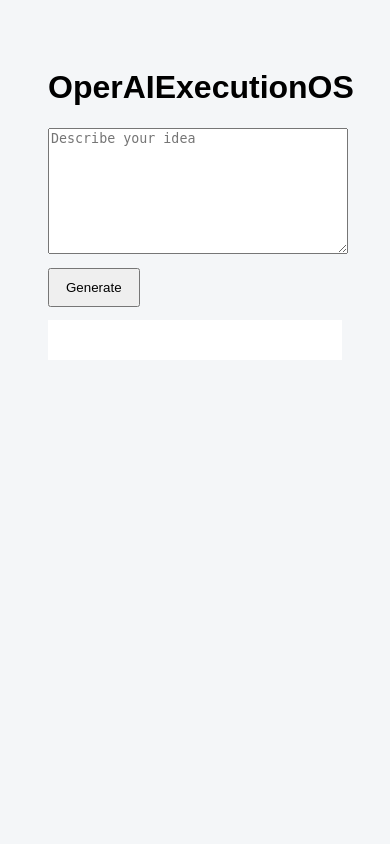
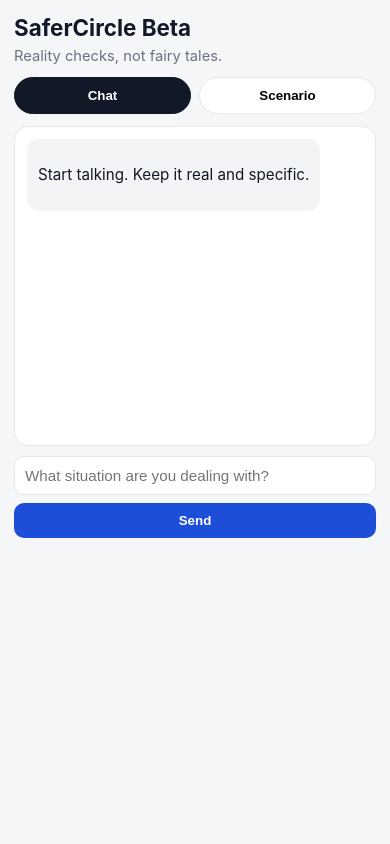
Before and after one commit to sodium23/operAI, a FastAPI app: page / in a window 390 px wide. Run offline with FastAPI, Linux system fonts and the light colour scheme.

Commit message:
Build SaferCircle Beta mobile web app with Gemini chat

```diff
--- a/app/main.py
+++ b/app/main.py
@@ -1,6 +1,11 @@
+import json
+import os
+from urllib import error, request
+
 from fastapi import FastAPI, Request, Response
+from fastapi.middleware.cors import CORSMiddleware
 from fastapi.responses import HTMLResponse
-from fastapi.middleware.cors import CORSMiddleware
+from fastapi.staticfiles import StaticFiles
 from fastapi.templating import Jinja2Templates
 
 from app.clarity import clarity_score, next_question
@@ -26,16 +31,17 @@ app.add_middleware(
 )
 
 # ---------------------------
-# Templates
+# Templates and static files
 # ---------------------------
 
 templates = Jinja2Templates(directory="templates")
+app.mount("/static", StaticFiles(directory="static"), name="static")
 
 
 @app.get("/", response_class=HTMLResponse)
 def home(request: Request):
     return templates.TemplateResponse(
-        "index.html",
+        "safercircle.html",
         {"request": request}
     )
 
@@ -56,8 +62,111 @@ def ensure_list(value):
         return [value]
     return []
 
+
 def ensure_dict(value):
     return value if isinstance(value, dict) else {}
+
+
+def call_gemini_safety_chat(user_message: str):
+    api_key = os.getenv("GEMINI_API_KEY")
+
+    if not api_key:
+        return {
+            "ok": False,
+            "reply": "Set GEMINI_API_KEY first. No excuses.",
+            "error": "GEMINI_API_KEY missing"
+        }
+
+    endpoint = (
+        "https://generativelanguage.googleapis.com/v1beta/models/"
+        f"gemini-1.5-flash:generateContent?key={api_key}"
+    )
+
+    system_tone = (
+        "You are SaferCircle's advisor. Sound like a tough older sister: "
+        "direct, strategic, and no sugarcoating. Give options and consequences. "
+        "Keep replies actionable and concise."
+    )
+
+    payload = {
+        "contents": [
+            {
+                "parts": [
+                    {"text": system_tone},
+                    {"text": f"User message: {user_message}"}
+                ]
+            }
+        ],
+        "generationConfig": {
+            "temperature": 0.6,
+            "maxOutputTokens": 250
+        }
+    }
+
+    req = request.Request(
+        endpoint,
+        data=json.dumps(payload).encode("utf-8"),
+        headers={"Content-Type": "application/json"},
+        method="POST"
+    )
+
+    try:
+        with request.urlopen(req, timeout=25) as response:
+            data = json.loads(response.read().decode("utf-8"))
+
+        candidates = data.get("candidates", [])
+        if not candidates:
+            return {
+                "ok": False,
+                "reply": "Gemini gave nothing back. Ask again, clearer.",
+                "error": "No candidates in Gemini response"
+            }
+
+        parts = candidates[0].get("content", {}).get("parts", [])
+        text = "\n".join(part.get("text", "") for part in parts if part.get("text"))
+
+        if not text:
+            return {
+                "ok": False,
+                "reply": "Response came back empty. Tighten your prompt.",
+                "error": "Gemini response text missing"
+            }
+
+        return {
+            "ok": True,
+            "reply": text
+        }
+
+    except error.HTTPError as exc:
+        body = exc.read().decode("utf-8", errors="ignore")
+        return {
+            "ok": False,
+            "reply": "Gemini call failed. Check your key and quota.",
+            "error": f"HTTP {exc.code}: {body}"
+        }
+    except Exception as exc:
+        return {
+            "ok": False,
+            "reply": "Network or config issue. Fix it and retry.",
+            "error": str(exc)
+        }
+
+
+# ---------------------------
+# SAFERCIRCLE ENDPOINT
+# ---------------------------
+
+@app.post("/safercircle/chat")
+async def safercircle_chat(payload: dict):
+    message = (payload.get("message") or "").strip()
+    if not message:
+        return {
+            "ok": False,
+            "reply": "Say what happened, clearly.",
+            "error": "message missing"
+        }
+
+    return call_gemini_safety_chat(message)
 
 
 # ---------------------------
@@ -227,8 +336,8 @@ async def operai(payload: dict):
             "machine_schema": blueprint.dict()
         }
 
-    except Exception as e:
+    except Exception as exc:
         return {
             "mode": "error",
-            "message": str(e)
+            "message": str(exc)
         }
--- /dev/null
+++ b/static/safercircle.css
@@ -0,0 +1,175 @@
+:root {
+  --bg: #f4f6f8;
+  --card: #ffffff;
+  --text: #111827;
+  --muted: #6b7280;
+  --primary: #111827;
+  --accent: #1d4ed8;
+  --border: #e5e7eb;
+}
+
+* {
+  box-sizing: border-box;
+}
+
+body {
+  margin: 0;
+  font-family: Inter, -apple-system, BlinkMacSystemFont, "Segoe UI", sans-serif;
+  background: var(--bg);
+  color: var(--text);
+  min-height: 100vh;
+}
+
+.app {
+  max-width: 520px;
+  margin: 0 auto;
+  padding: 14px;
+}
+
+.topbar h1 {
+  margin: 0;
+  font-size: 1.4rem;
+}
+
+.topbar p {
+  margin: 6px 0 0;
+  color: var(--muted);
+  font-size: 0.92rem;
+}
+
+.tabs {
+  margin-top: 12px;
+  display: grid;
+  grid-template-columns: 1fr 1fr;
+  gap: 8px;
+}
+
+.tab {
+  border: 1px solid var(--border);
+  background: var(--card);
+  border-radius: 999px;
+  padding: 10px;
+  font-weight: 700;
+  cursor: pointer;
+}
+
+.tab.active {
+  background: var(--primary);
+  color: #fff;
+  border-color: var(--primary);
+}
+
+.screen {
+  display: none;
+  margin-top: 12px;
+}
+
+.screen.active {
+  display: block;
+}
+
+.chat-thread,
+.scenario-card {
+  background: var(--card);
+  border: 1px solid var(--border);
+  border-radius: 14px;
+  padding: 12px;
+}
+
+.chat-thread {
+  min-height: 320px;
+  max-height: 56vh;
+  overflow-y: auto;
+  display: flex;
+  flex-direction: column;
+  gap: 8px;
+}
+
+.bubble {
+  border-radius: 12px;
+  padding: 10px 11px;
+  max-width: 90%;
+  line-height: 1.4;
+  font-size: 0.95rem;
+  margin: 0;
+}
+
+.bubble.user {
+  background: #dbeafe;
+  align-self: flex-end;
+}
+
+.bubble.ai {
+  background: #f3f4f6;
+  align-self: flex-start;
+}
+
+.chat-form {
+  margin-top: 10px;
+  display: grid;
+  grid-template-columns: 1fr auto;
+  gap: 8px;
+}
+
+.chat-form input {
+  border: 1px solid var(--border);
+  border-radius: 10px;
+  padding: 10px;
+  font-size: 0.95rem;
+}
+
+.chat-form button,
+.option {
+  border: none;
+  background: var(--accent);
+  color: white;
+  font-weight: 700;
+  border-radius: 10px;
+  padding: 10px 12px;
+  cursor: pointer;
+}
+
+.scenario-card h2 {
+  margin: 0 0 8px;
+  font-size: 1.05rem;
+}
+
+.scenario-card p {
+  margin: 0;
+  line-height: 1.45;
+}
+
+.options {
+  margin-top: 14px;
+  display: grid;
+  gap: 8px;
+}
+
+.option {
+  width: 100%;
+  text-align: left;
+  background: #0f172a;
+}
+
+.answer {
+  margin-top: 12px;
+  border-left: 4px solid var(--accent);
+  background: #eff6ff;
+  padding: 10px;
+  border-radius: 8px;
+  line-height: 1.45;
+}
+
+.hidden {
+  display: none;
+}
+
+@media (max-width: 420px) {
+  .chat-form {
+    grid-template-columns: 1fr;
+  }
+
+  .chat-form button {
+    width: 100%;
+  }
+}
--- /dev/null
+++ b/static/safercircle.js
@@ -0,0 +1,110 @@
+const tabs = document.querySelectorAll('.tab');
+const screens = document.querySelectorAll('.screen');
+const chatForm = document.getElementById('chatForm');
+const chatInput = document.getElementById('chatInput');
+const chatThread = document.getElementById('chatThread');
+
+const scenarioPrompt = document.getElementById('scenarioPrompt');
+const scenarioOptions = document.getElementById('scenarioOptions');
+const scenarioAnswer = document.getElementById('scenarioAnswer');
+
+const scenario = {
+  prompt:
+    'Your friend wants to meet someone from a dating app in a private apartment on the first meetup and says you are overreacting.',
+  options: [
+    {
+      title: 'Say nothing and let it happen',
+      answer: 'Weak move. Consequence: if things go wrong, you gave up your chance to prevent it. Option value: zero.'
+    },
+    {
+      title: 'Push for a public meetup with check-ins',
+      answer: 'Smart move. Consequence: maybe your friend gets annoyed, but risk drops hard. This is the strategic play.'
+    },
+    {
+      title: 'Offer to track location and call at set times',
+      answer: 'Decent backup plan. Consequence: better than silence, but still riskier than a public first meetup.'
+    }
+  ]
+};
+
+function switchScreen(screenId) {
+  tabs.forEach((tab) => {
+    tab.classList.toggle('active', tab.dataset.screen === screenId);
+  });
+
+  screens.forEach((screen) => {
+    screen.classList.toggle('active', screen.id === screenId);
+  });
+}
+
+function addBubble(text, role) {
+  const article = document.createElement('article');
+  article.className = `bubble ${role}`;
+  const paragraph = document.createElement('p');
+  paragraph.textContent = text;
+  article.appendChild(paragraph);
+  chatThread.appendChild(article);
+  chatThread.scrollTop = chatThread.scrollHeight;
+}
+
+async function sendChat(message) {
+  const response = await fetch('/safercircle/chat', {
+    method: 'POST',
+    headers: { 'Content-Type': 'application/json' },
+    body: JSON.stringify({ message })
+  });
+
+  const data = await response.json();
+
+  if (!data.ok) {
+    return data.reply || 'No response. Fix your setup and try again.';
+  }
+
+  return data.reply;
+}
+
+function renderScenario() {
+  scenarioPrompt.textContent = scenario.prompt;
+
+  scenario.options.forEach((option) => {
+    const button = document.createElement('button');
+    button.className = 'option';
+    button.type = 'button';
+    button.textContent = option.title;
+
+    button.addEventListener('click', () => {
+      scenarioAnswer.classList.remove('hidden');
+      scenarioAnswer.textContent = option.answer;
+    });
+
+    scenarioOptions.appendChild(button);
+  });
+}
+
+tabs.forEach((tab) => {
+  tab.addEventListener('click', () => switchScreen(tab.dataset.screen));
+});
+
+chatForm.addEventListener('submit', async (event) => {
+  event.preventDefault();
+  const message = chatInput.value.trim();
+
+  if (!message) {
+    return;
+  }
+
+  addBubble(message, 'user');
+  chatInput.value = '';
+
+  addBubble('Thinking...', 'ai');
+  const loadingBubble = chatThread.lastElementChild;
+
+  try {
+    const reply = await sendChat(message);
+    loadingBubble.querySelector('p').textContent = reply;
+  } catch (error) {
+    loadingBubble.querySelector('p').textContent = 'Call failed. Check your connection and API key.';
+  }
+});
+
+renderScenario();
--- a/templates/index.html
+++ b/templates/index.html
@@ -1,56 +1,184 @@
 <!DOCTYPE html>
-<html>
+<html lang="en">
 <head>
-<title>OperAIExecutionOS</title>
+  <meta charset="UTF-8" />
+  <meta name="viewport" content="width=device-width, initial-scale=1.0" />
+  <title>OperAI Mobile Planner</title>
   <style>
-body { font-family: Arial; padding: 40px; background: #f4f6f8; }
-textarea { width: 100%; height: 120px; }
-button { padding: 10px 16px; margin-top: 10px; }
-pre { background: white; padding: 20px; }
+    :root {
+      color-scheme: light;
+      --bg: #0f172a;
+      --panel: #111827;
+      --card: #1f2937;
+      --text: #e5e7eb;
+      --muted: #94a3b8;
+      --accent: #22c55e;
+      --danger: #ef4444;
+    }
+
+    * { box-sizing: border-box; }
+
+    body {
+      margin: 0;
+      font-family: Inter, -apple-system, BlinkMacSystemFont, "Segoe UI", sans-serif;
+      background: linear-gradient(180deg, #020617 0%, var(--bg) 50%, #111827 100%);
+      color: var(--text);
+      min-height: 100vh;
+      display: flex;
+      justify-content: center;
+      padding: 14px;
+    }
+
+    .app-shell {
+      width: 100%;
+      max-width: 460px;
+      background: rgba(17, 24, 39, 0.85);
+      border: 1px solid rgba(148, 163, 184, 0.2);
+      border-radius: 18px;
+      padding: 16px;
+      backdrop-filter: blur(10px);
+      box-shadow: 0 18px 40px rgba(2, 6, 23, 0.5);
+    }
+
+    h1 {
+      margin: 0 0 6px;
+      font-size: 1.3rem;
+    }
+
+    p {
+      margin: 0;
+      color: var(--muted);
+      font-size: 0.92rem;
+      line-height: 1.4;
+    }
+
+    label {
+      display: block;
+      margin: 14px 0 8px;
+      font-weight: 600;
+      font-size: 0.86rem;
+      color: #cbd5e1;
+    }
+
+    textarea {
+      width: 100%;
+      min-height: 128px;
+      border-radius: 12px;
+      border: 1px solid #334155;
+      background: #0b1220;
+      color: var(--text);
+      padding: 12px;
+      resize: vertical;
+      font-size: 0.96rem;
+      line-height: 1.4;
+    }
+
+    button {
+      margin-top: 12px;
+      width: 100%;
+      border: none;
+      background: var(--accent);
+      color: #052e16;
+      border-radius: 12px;
+      padding: 12px;
+      font-size: 1rem;
+      font-weight: 700;
+      cursor: pointer;
+    }
+
+    button:disabled {
+      cursor: wait;
+      opacity: 0.7;
+    }
+
+    .status {
+      margin-top: 12px;
+      min-height: 24px;
+      font-size: 0.9rem;
+      color: #cbd5e1;
+    }
+
+    .status.error { color: var(--danger); }
+
+    .result {
+      margin-top: 12px;
+      background: #0b1220;
+      border: 1px solid #334155;
+      border-radius: 12px;
+      padding: 12px;
+      white-space: pre-wrap;
+      overflow: auto;
+      max-height: 52vh;
+      font-family: ui-monospace, SFMono-Regular, Menlo, monospace;
+      font-size: 0.83rem;
+      color: #bfdbfe;
+      line-height: 1.45;
+    }
   </style>
 </head>
 <body>
+  <main class="app-shell">
+    <h1>OperAI Mobile App Planner</h1>
+    <p>Describe your mobile app idea and get a structured execution blueprint.</p>
 
-<h1>OperAIExecutionOS</h1>
+    <label for="idea">Your app idea</label>
+    <textarea id="idea" placeholder="Example: A habit tracker for college students with streaks and accountability groups."></textarea>
 
-<textarea id="idea" placeholder="Describe your idea"></textarea>
-<br>
-<button onclick="run()">Generate</button>
-
-<pre id="output"></pre>
+    <button id="generateBtn" onclick="runPlanner()">Generate plan</button>
+    <div class="status" id="status"></div>
+    <pre class="result" id="output">Waiting for your app idea…</pre>
+  </main>
 
   <script>
+    async function runPlanner() {
+      const button = document.getElementById('generateBtn');
+      const status = document.getElementById('status');
+      const output = document.getElementById('output');
+      const idea = document.getElementById('idea').value.trim();
 
-let questionCount = 0;
+      status.className = 'status';
 
-async function run() {
+      if (!idea) {
+        status.textContent = 'Please enter your app idea first.';
+        return;
+      }
 
-    const idea = document.getElementById("idea").value;
+      button.disabled = true;
+      status.textContent = 'Generating your mobile app execution plan…';
+      output.textContent = 'Working…';
 
-    const res = await fetch("/operai", {
-        method: "POST",
-        headers: {"Content-Type": "application/json"},
-        body: JSON.stringify({
-            input_text: idea,
-            question_count: questionCount
-        })
+      try {
+        const res = await fetch('/operai', {
+          method: 'POST',
+          headers: { 'Content-Type': 'application/json' },
+          body: JSON.stringify({ idea: `Mobile app: ${idea}` })
         });
 
         const data = await res.json();
 
-    if (data.mode === "clarification") {
-        questionCount = data.question_count;
-        document.getElementById("output").innerText = data.question;
+        if (data.mode === 'insufficient_clarity') {
+          status.textContent = `Need more clarity (score: ${Number(data.clarity_score || 0).toFixed(2)}).`;
+          output.textContent = data.next_question || 'Please add more details about your users and value.';
           return;
         }
 
-    if (data.mode === "execution") {
-        document.getElementById("output").innerText =
-            JSON.stringify(data.human_readable, null, 2);
+        if (data.mode === 'execution_ready') {
+          status.textContent = 'Plan ready.';
+          output.textContent = JSON.stringify(data.machine_schema, null, 2);
+          return;
+        }
+
+        status.className = 'status error';
+        status.textContent = 'Unexpected response from server.';
+        output.textContent = JSON.stringify(data, null, 2);
+      } catch (error) {
+        status.className = 'status error';
+        status.textContent = 'Could not reach backend service.';
+        output.textContent = String(error);
+      } finally {
+        button.disabled = false;
       }
     }
-
   </script>
-
 </body>
 </html>
--- /dev/null
+++ b/templates/safercircle.html
@@ -0,0 +1,54 @@
+<!DOCTYPE html>
+<html lang="en">
+<head>
+  <meta charset="UTF-8" />
+  <meta name="viewport" content="width=device-width, initial-scale=1.0" />
+  <title>SaferCircle Beta</title>
+  <link rel="stylesheet" href="/static/safercircle.css" />
+</head>
+<body>
+  <main class="app">
+    <header class="topbar">
+      <h1>SaferCircle Beta</h1>
+      <p>Reality checks, not fairy tales.</p>
+    </header>
+
+    <nav class="tabs" aria-label="Main tabs">
+      <button class="tab active" data-screen="chatScreen">Chat</button>
+      <button class="tab" data-screen="scenarioScreen">Scenario</button>
+    </nav>
+
+    <section id="chatScreen" class="screen active" aria-label="Chat screen">
+      <div id="chatThread" class="chat-thread">
+        <article class="bubble ai">
+          <p>Start talking. Keep it real and specific.</p>
+        </article>
+      </div>
+
+      <form id="chatForm" class="chat-form">
+        <input
+          id="chatInput"
+          type="text"
+          placeholder="What situation are you dealing with?"
+          autocomplete="off"
+          required
+        />
+        <button type="submit">Send</button>
+      </form>
+    </section>
+
+    <section id="scenarioScreen" class="screen" aria-label="Scenario screen">
+      <article class="scenario-card">
+        <h2>Scenario of the day</h2>
+        <p id="scenarioPrompt"></p>
+
+        <div id="scenarioOptions" class="options"></div>
+
+        <div id="scenarioAnswer" class="answer hidden" role="status" aria-live="polite"></div>
+      </article>
+    </section>
+  </main>
+
+  <script src="/static/safercircle.js"></script>
+</body>
+</html>
```
Lines whose indentation alone changed are shown as unchanged.
